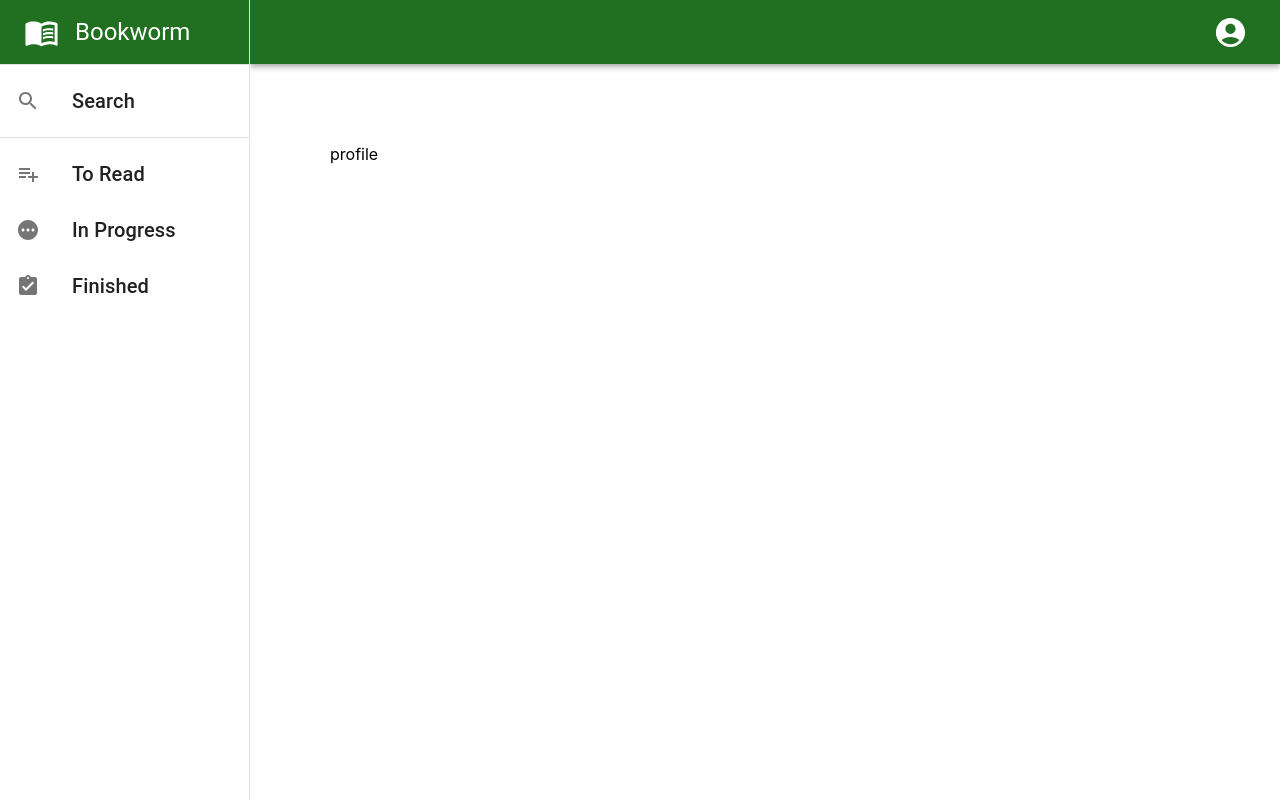
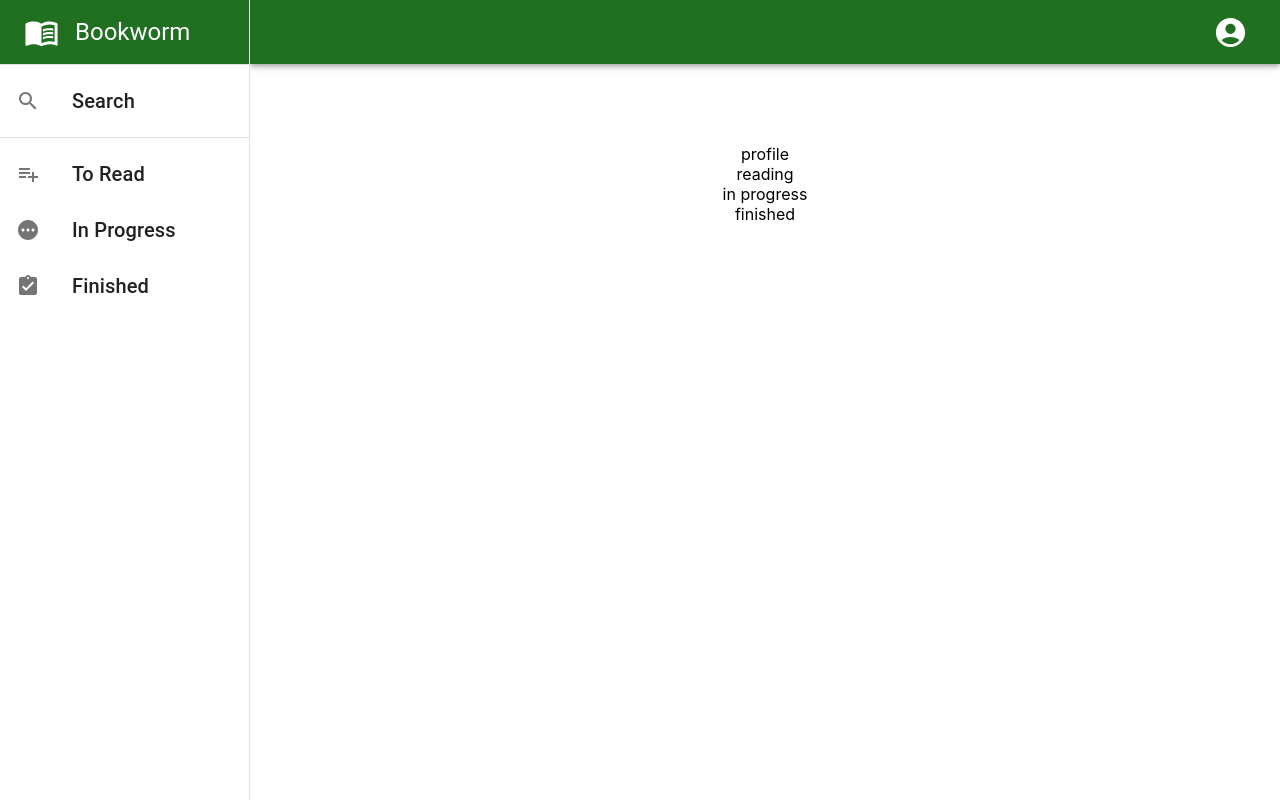
Before and after one commit to yanDavid21/Bookworm, a React (Create React App) app in the folder frontend/: page /profile in a window 1280 px wide. Built offline with nearby package versions, Linux system fonts and the light colour scheme.

Commit message:
init work on profile

```diff
--- a/frontend/src/pages/Profile/index.js
+++ b/frontend/src/pages/Profile/index.js
@@ -1,7 +1,62 @@
-import React from "react";
+import React, { useEffect, useState } from "react";
+import Grid from "@mui/material/Grid";
 
-const ProfilePage = () => {
+const ProfileHeader = () => {
   return <div>profile</div>;
 };
 
+const ReadingList = () => {
+  return <div>reading</div>;
+};
+
+const InProgressList = () => {
+  return <div>in progress</div>;
+};
+
+const FinishedList = () => {
+  return <div>finished</div>;
+};
+
+const ProfilePage = () => {
+  const initState = { readingList: [], inProgressList: [], finishedList: [] };
+  const [userData, setUserData] = useState(initState);
+  const [username, setUsername] = useState("");
+  const [email, setEmail] = useState("");
+  const [image, setImage] = useState(null);
+
+  useEffect(() => {
+    //get user data
+  }, []);
+  return (
+    <div className="profile-page flex-center flex-horizontal">
+      <Grid container>
+        <Grid item xs={12}>
+          <div className="flex-center flex-horizontal">
+            <ProfileHeader
+              userName={username}
+              email={email}
+              image={image}
+            ></ProfileHeader>
+          </div>
+        </Grid>
+        <Grid item xs={12}>
+          <div className="flex-center flex-horizontal">
+            <ReadingList list={userData.readingList}></ReadingList>
+          </div>
+        </Grid>
+        <Grid item xs={12}>
+          <div className="flex-center flex-horizontal">
+            <InProgressList list={userData.inProgressList}></InProgressList>
+          </div>
+        </Grid>
+        <Grid item xs={12}>
+          <div className="flex-center flex-horizontal">
+            <FinishedList list={userData.finishedList}></FinishedList>
+          </div>
+        </Grid>
+      </Grid>
+    </div>
+  );
+};
+
 export default ProfilePage;
--- a/frontend/src/pages/Search/index.js
+++ b/frontend/src/pages/Search/index.js
@@ -1,13 +1,6 @@
 import React, { useState } from "react";
-import Box from "@mui/material/Box";
-import TextField from "@mui/material/TextField";
 import Grid from "@mui/material/Grid";
 import Button from "@mui/material/Button";
-import SearchIcon from "@mui/icons-material/Search";
-import Radio from "@mui/material/Radio";
-import RadioGroup from "@mui/material/RadioGroup";
-import FormControlLabel from "@mui/material/FormControlLabel";
-import FormControl from "@mui/material/FormControl";
 import List from "@mui/material/List";
 import ListItem from "@mui/material/ListItem";
 import ListItemAvatar from "@mui/material/ListItemAvatar";
@@ -17,6 +10,7 @@ import Divider from "@mui/material/Divider";
 import { Link } from "react-router-dom";
 import { Card } from "@mui/material";
 import BooksImage from "../../common/resources/stackOfBooks.png";
+import { SearchField, SearchTypeRadioGroup } from "./searchInput";
 
 const SearchResultCard = ({ title, isbn, authors, thumbnail, description }) => {
   return (
@@ -55,7 +49,7 @@ const SearchResultCard = ({ title, isbn, authors, thumbnail, description }) => {
                     variant="subtitle1"
                     color="text.primary"
                   >
-                    {authors ? authors.toString() : ""}
+                    {authors ? authors.join(", ") : ""}
                   </Typography>
                   <Typography
                     sx={{ display: "inline" }}
@@ -77,100 +71,6 @@ const SearchResultCard = ({ title, isbn, authors, thumbnail, description }) => {
         <Divider component="li" sx={{ mt: 2, mb: 2 }} />
       </Link>
     </>
-  );
-};
-
-function SearchTypeRadioGroup({ setSearchType, bonusQuery, setBonusQuery }) {
-  const onChange = (e) => {
-    setSearchType(e.target.value);
-  };
-
-  const onChangeBonusQuery = (e) => {
-    setBonusQuery(e.target.value);
-  };
-  return (
-    <FormControl component="fieldset">
-      <div className="flex-horizontal flex-center">
-        <RadioGroup
-          row
-          aria-label="Search Types"
-          name="row-radio-buttons-group"
-          onChange={onChange}
-        >
-          <FormControlLabel value="ISBN" control={<Radio />} label="ISBN" />
-          <FormControlLabel value="Title" control={<Radio />} label="Title" />
-          <FormControlLabel value="Author" control={<Radio />} label="Author" />
-          <FormControlLabel
-            value="Subject"
-            control={<Radio />}
-            label="Subject"
-          />
-          <FormControlLabel
-            value="Publisher"
-            control={<Radio />}
-            label="Publisher"
-          />
-        </RadioGroup>
-        <TextField
-          size="small"
-          value={bonusQuery}
-          onChange={onChangeBonusQuery}
-        ></TextField>
-      </div>
-    </FormControl>
-  );
-}
-
-const SearchField = ({
-  search,
-  setSearch,
-  searchType,
-  setSearchResults,
-  bonusQuery,
-}) => {
-  const onChange = (e) => {
-    setSearch(e.target.value);
-  };
-
-  const fetchBooks = () => {
-    fetch(
-      `/api/search?q=${search}${
-        bonusQuery ? `&${searchType.toLowerCase()}=${bonusQuery}` : ""
-      }`
-    )
-      .then((response) => {
-        return response.json();
-      })
-      .then((data) => {
-        console.log(data.items);
-        setSearchResults(data.items);
-      })
-      .catch((err) => {
-        alert(err);
-      });
-  };
-
-  return (
-    <Box sx={{ display: "flex", alignItems: "center", width: "50%" }}>
-      <SearchIcon
-        sx={{ color: "action.active", mr: 1, my: 0.5 }}
-        fontSize="large"
-      />
-      <TextField
-        fullWidth
-        label="Search for your faves :)"
-        id="fullWidth"
-        value={search}
-        onChange={onChange}
-      />
-      <Button
-        sx={{ ml: 1, backgroundColor: "rgb(33, 112, 33)" }}
-        variant="contained"
-        onClick={fetchBooks}
-      >
-        Search
-      </Button>
-    </Box>
   );
 };
 
--- /dev/null
+++ b/frontend/src/pages/Search/searchInput.js
@@ -0,0 +1,106 @@
+import Box from "@mui/material/Box";
+import TextField from "@mui/material/TextField";
+import SearchIcon from "@mui/icons-material/Search";
+import Radio from "@mui/material/Radio";
+import RadioGroup from "@mui/material/RadioGroup";
+import FormControlLabel from "@mui/material/FormControlLabel";
+import FormControl from "@mui/material/FormControl";
+import Button from "@mui/material/Button";
+
+export const SearchTypeRadioGroup = ({
+  setSearchType,
+  bonusQuery,
+  setBonusQuery,
+}) => {
+  const onChange = (e) => {
+    setSearchType(e.target.value);
+  };
+
+  const onChangeBonusQuery = (e) => {
+    setBonusQuery(e.target.value);
+  };
+  return (
+    <FormControl component="fieldset">
+      <div className="flex-horizontal flex-center">
+        <RadioGroup
+          row
+          aria-label="Search Types"
+          name="row-radio-buttons-group"
+          onChange={onChange}
+        >
+          <FormControlLabel value="ISBN" control={<Radio />} label="ISBN" />
+          <FormControlLabel value="Title" control={<Radio />} label="Title" />
+          <FormControlLabel value="Author" control={<Radio />} label="Author" />
+          <FormControlLabel
+            value="Subject"
+            control={<Radio />}
+            label="Subject"
+          />
+          <FormControlLabel
+            value="Publisher"
+            control={<Radio />}
+            label="Publisher"
+          />
+        </RadioGroup>
+        <TextField
+          size="small"
+          value={bonusQuery}
+          onChange={onChangeBonusQuery}
+        ></TextField>
+      </div>
+    </FormControl>
+  );
+};
+
+export const SearchField = ({
+  search,
+  setSearch,
+  searchType,
+  setSearchResults,
+  bonusQuery,
+}) => {
+  const onChange = (e) => {
+    setSearch(e.target.value);
+  };
+
+  const fetchBooks = () => {
+    fetch(
+      `/api/search?q=${search}${
+        bonusQuery ? `&${searchType.toLowerCase()}=${bonusQuery}` : ""
+      }`
+    )
+      .then((response) => {
+        return response.json();
+      })
+      .then((data) => {
+        console.log(data.items);
+        setSearchResults(data.items);
+      })
+      .catch((err) => {
+        alert(err);
+      });
+  };
+
+  return (
+    <Box sx={{ display: "flex", alignItems: "center", width: "50%" }}>
+      <SearchIcon
+        sx={{ color: "action.active", mr: 1, my: 0.5 }}
+        fontSize="large"
+      />
+      <TextField
+        fullWidth
+        label="Search for your faves :)"
+        id="fullWidth"
+        value={search}
+        onChange={onChange}
+      />
+      <Button
+        sx={{ ml: 1, backgroundColor: "rgb(33, 112, 33)" }}
+        variant="contained"
+        onClick={fetchBooks}
+      >
+        Search
+      </Button>
+    </Box>
+  );
+};
```
Also changed, not shown: 2 other files (tests, documents, lock files or other folders).
